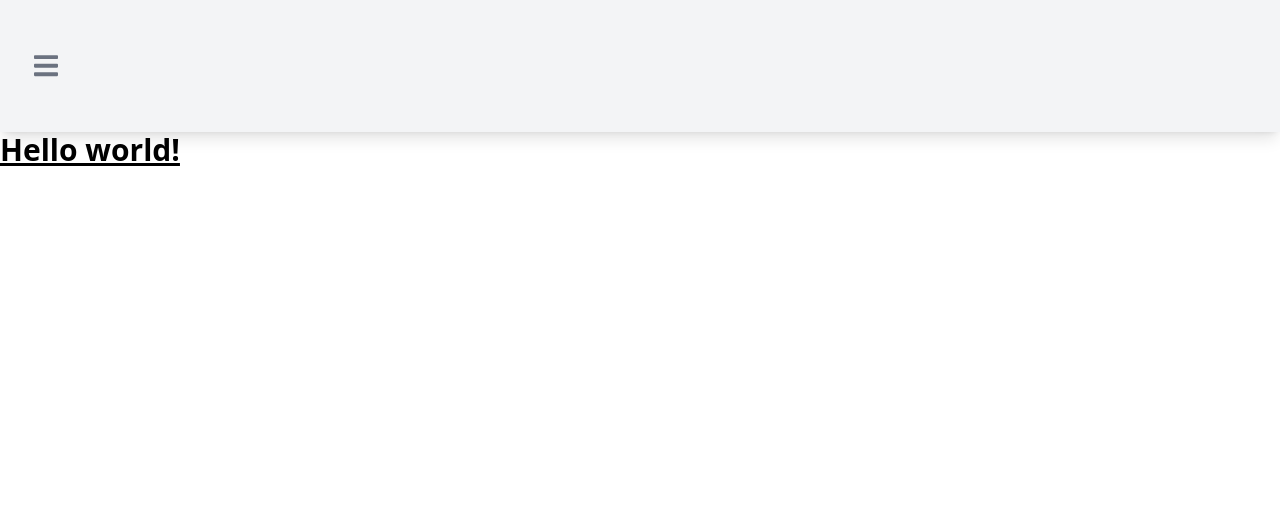
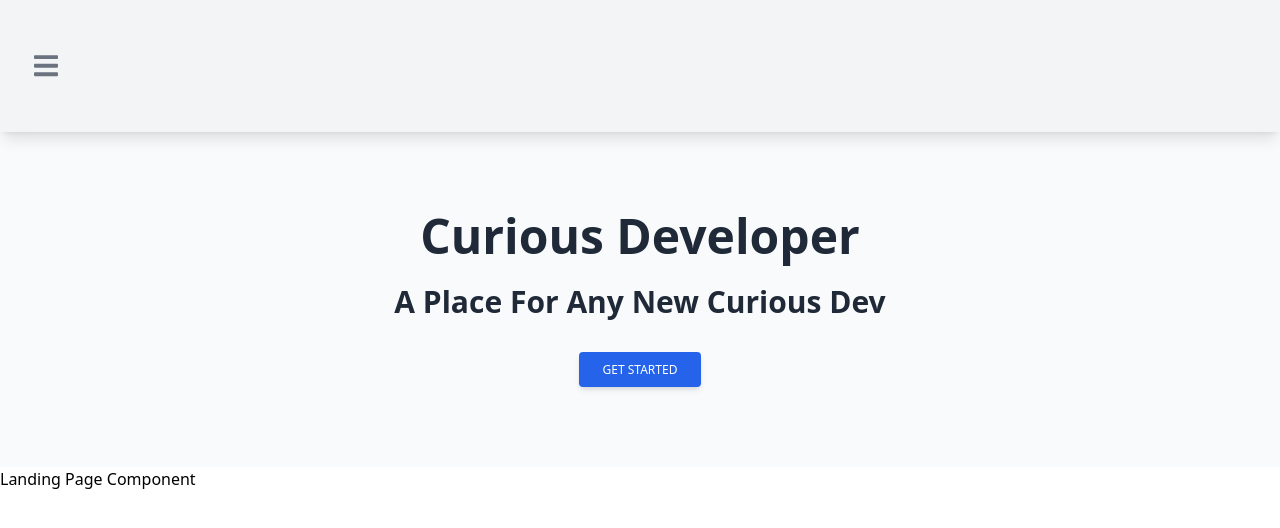
Before and after one commit to CuriousDeveloperr/Curious-Developer, a React (Create React App) app in the folder curious-dev/: page / in a window 1280 px wide. Shown: the top 528 px of the page. Built offline with nearby package versions, Linux system fonts and the light colour scheme; what tw-elements would draw is missing.

Commit message:
Header Created
Navbar has been added to Header for SEO purposes.

Also have a proper heading for the page

```diff
--- a/curious-dev/src/App.js
+++ b/curious-dev/src/App.js
@@ -1,6 +1,8 @@
 import React from 'react';
 
 import Navbar from './view/Navbar/Navbar';
+
+import LandingPage from './view/LandingPage/LandingPage';
 
 function App() {
   return (
@@ -9,9 +11,8 @@ function App() {
         <Navbar />
       </header>
 
-      <h1 className="text-3xl font-bold underline">
-      Hello world!
-      </h1>
+    <LandingPage />
+
     </div>
   );
 }
--- /dev/null
+++ b/curious-dev/src/view/LandingPage/LandingPage.jsx
@@ -0,0 +1,9 @@
+import React from 'react';
+
+export default function LandingPage(){
+    return(
+        <div>
+            Landing Page Component
+        </div>
+    )
+}
--- a/curious-dev/src/view/Navbar/Navbar.jsx
+++ b/curious-dev/src/view/Navbar/Navbar.jsx
@@ -3,6 +3,7 @@ import React from 'react';
 export default function Navbar() {
     return(
         <div>
+            <header>
                 <nav className="
                 relative
                 w-full
@@ -59,6 +60,13 @@ export default function Navbar() {
                     </div>
 
                 </nav>
+
+                <div class="text-center bg-gray-50 text-gray-800 py-20 px-6">
+                    <h1 class="text-5xl font-bold mt-0 mb-6">Curious Developer</h1>
+                    <h3 class="text-3xl font-bold mb-8">A Place For Any New Curious Dev</h3>
+                    <a class="inline-block px-6 py-2.5 bg-blue-600 text-white font-medium text-xs leading-tight uppercase rounded shadow-md hover:bg-blue-700 hover:shadow-lg focus:bg-blue-700 focus:shadow-lg focus:outline-none focus:ring-0 active:bg-blue-800 active:shadow-lg transition duration-150 ease-in-out" data-mdb-ripple="true" data-mdb-ripple-color="light" href="#!" role="button">Get started</a>
+                </div>
+            </header>
         </div>
 
     )
```
Lines whose indentation alone changed are shown as unchanged.
